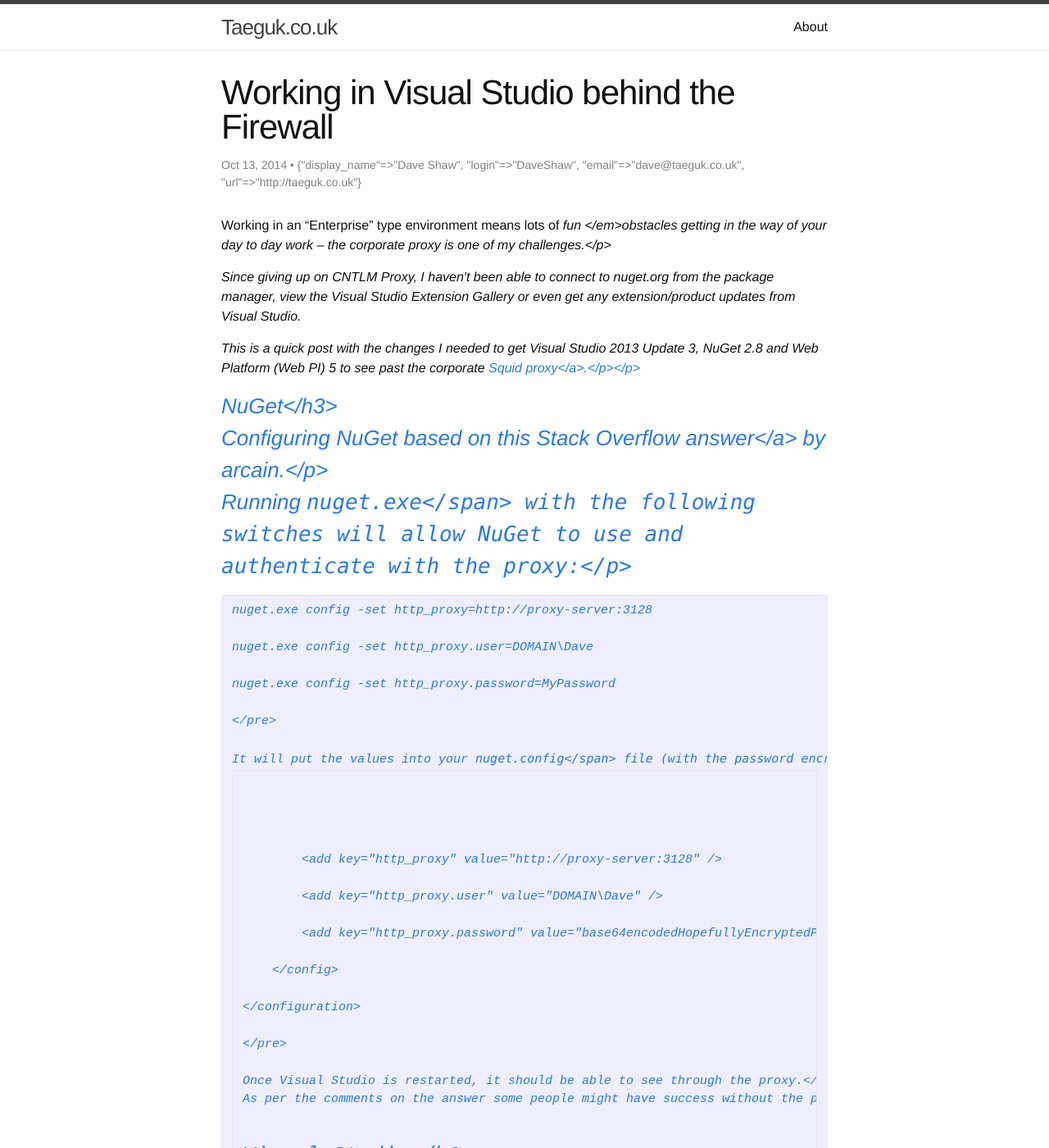
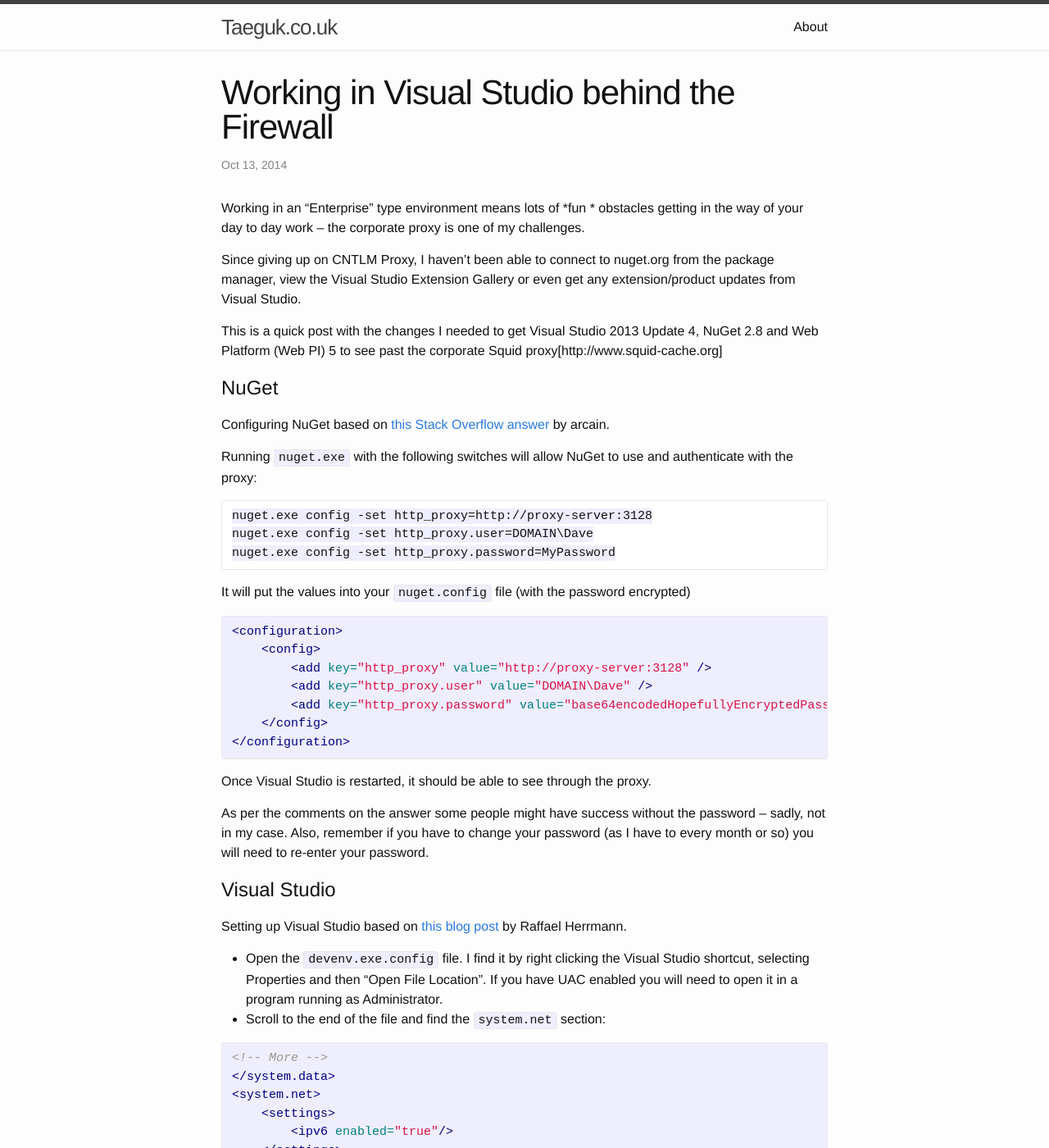
Before and after one commit to xdaDaveShaw/xdaDaveShaw.github.io, a Jekyll site: the page built from blog/_posts/2014-10-13-working-in-visual-studio-behind-the-firewall.markdown, in a window 1280 px wide and 1400 px high. Shown: the whole window at 82% size. Built offline with Jekyll 4.4.1, drawn with Linux system fonts in a browser that asks for light colours; some of the changed text lies outside the part shown.

Commit message:
Updating Firewall working

```diff
--- a/blog/_posts/2014-10-13-working-in-visual-studio-behind-the-firewall.markdown
+++ b/blog/_posts/2014-10-13-working-in-visual-studio-behind-the-firewall.markdown
@@ -3,81 +3,89 @@ layout: post
 status: publish
 published: true
 title: Working in Visual Studio behind the Firewall
-author:
-  display_name: Dave Shaw
-  login: DaveShaw
-  email: dave@taeguk.co.uk
-  url: http://taeguk.co.uk
-author_login: DaveShaw
-author_email: dave@taeguk.co.uk
-author_url: http://taeguk.co.uk
-wordpress_id: 1012
-wordpress_url: http://taeguk.co.uk/?p=1012
 date: '2014-10-13 22:38:56 +0100'
 date_gmt: '2014-10-13 21:38:56 +0100'
 categories:
 - Development
 - Visual Studio
 - nuget
-tags: []
-comments: []
 ---
-<p>Working in an &ldquo;Enterprise&rdquo; type environment means lots of <em>fun <&#47;em>obstacles getting in the way of your day to day work &ndash; the corporate proxy is one of my challenges.</p>
-<p>Since giving up on CNTLM Proxy, I haven't been able to connect to nuget.org from the package manager, view the Visual Studio Extension Gallery or even get any extension&#47;product updates from Visual Studio.</p>
-<p align="left">This is a quick post with the changes I needed to get Visual Studio 2013 Update 3, NuGet 2.8 and Web Platform (Web PI) 5 to see past the corporate <a href="http:&#47;&#47;www.squid-cache.org&#47;">Squid proxy<&#47;a>.<&#47;p></p>
-<h3>NuGet<&#47;h3><br />
-Configuring NuGet based on <a href="http:&#47;&#47;stackoverflow.com&#47;a&#47;15463892&#47;383710">this Stack Overflow answer<&#47;a> by arcain.</p>
-<p>Running <span style="font-family: Consolas;">nuget.exe<&#47;span> with the following switches will allow NuGet to use and authenticate with the proxy:</p>
-<pre>nuget.exe config -set http_proxy=http:&#47;&#47;proxy-server:3128<br />
-nuget.exe config -set http_proxy.user=DOMAIN\Dave<br />
-nuget.exe config -set http_proxy.password=MyPassword<br />
-<&#47;pre><br />
-It will put the values into your <span style="font-family: Consolas;">nuget.config<&#47;span> file (with the password encrypted).</p>
-<pre class="brush: xml; gutter: false;"><configuration><br />
-    <config><br />
-        <add key="http_proxy" value="http:&#47;&#47;proxy-server:3128" &#47;><br />
-        <add key="http_proxy.user" value="DOMAIN\Dave" &#47;><br />
-        <add key="http_proxy.password" value="base64encodedHopefullyEncryptedPassword" &#47;><br />
-    <&#47;config><br />
-<&#47;configuration><br />
-<&#47;pre><br />
-Once Visual Studio is restarted, it should be able to see through the proxy.</p>
-<p>As per the comments on the answer some people might have success without the password &ndash; sadly, not in my case. Also, remember if you have to change your password (as I have to every month or so) you will need to re-enter your password.</p>
-<h3>Visual Studio<&#47;h3><br />
-Setting up Visual Studio based on <a href="http:&#47;&#47;en.code-bude.net&#47;2013&#47;07&#47;15&#47;how-to-setup-a-proxy-server-in-visual-studio-2012&#47;">this blog post<&#47;a> by Raffael Herrmann.</p>
-<ol>
-<li>Open the <span style="font-family: Consolas;">devenv.exe.config<&#47;span> file. I find it by right clicking the Visual Studio shortcut, selecting Properties and then &ldquo;Open File Location&rdquo;. If you have UAC enabled you will need to open it in a program running as Administrator.<&#47;li>
-<li>Scroll to the end of the file and find the <span style="font-family: Consolas;">system.net<&#47;span> section:
-<pre class="brush: xml; gutter: false;"><!-- More --><br />
-<&#47;system.data><br />
-<system.net><br />
-    <settings><br />
-        <ipv6 enabled="true"&#47;><br />
-    <&#47;settings><br />
-<&#47;system.net><br />
-<appSettings><br />
-<!-- More --><br />
-<&#47;pre><br />
-<&#47;li></p>
-<li>Add the following below <span style="font-family: Consolas;"><&#47;settings><&#47;span>:
-<pre class="brush: xml; gutter: false;"><defaultProxy useDefaultCredentials="true" enabled="true"></p>
-<proxy bypassonlocal="true" proxyaddress="http:&#47;&#47;proxy-server:3128" &#47;>
-<&#47;defaultProxy><br />
-<&#47;pre><br />
-<&#47;li></p>
-<li>The final version will look something like this:
-<pre class="brush: xml; gutter: false;"><system.net><br />
-    <settings><br />
-        <ipv6 enabled="true"&#47;><br />
-    <&#47;settings><br />
-    <defaultProxy useDefaultCredentials="true" enabled="true"></p>
-<proxy bypassonlocal="true" proxyaddress="http:&#47;&#47;proxy-server:3128" &#47;>
-    <&#47;defaultProxy><br />
-<&#47;system.net><br />
-<&#47;pre><br />
-<&#47;li><br />
-<&#47;ol></p>
-<h3>Web Platform Installer<&#47;h3><br />
-This was the same set of changes needed for Visual Studio, except with the <span style="font-family: Consolas;">WebPlatformInstaller.exe.config<&#47;span> file, which I again obtained from the shortcut properties using &ldquo;Open File Location&rdquo;.</p>
-<h3>Thanks<&#47;h3></p>
-<p align="left">Big thanks to <a href="https:&#47;&#47;twitter.com&#47;arcain">Eric Cain<&#47;a> and <a href="https:&#47;&#47;twitter.com&#47;pinguinmann">Raffael Herrmann<&#47;a> for enabling me to connect to the internet again <img class="wlEmoticon wlEmoticon-smile" style="border-style: none;" src="http:&#47;&#47;taeguk.co.uk&#47;wp-content&#47;uploads&#47;2014&#47;10&#47;wlEmoticon-smile.png" alt="Smile" &#47;>.<&#47;p></p>
+Working in an "Enterprise" type environment means lots of *fun * obstacles getting in the way of your day to day work &ndash; the corporate proxy is one of my challenges.
+
+Since giving up on CNTLM Proxy, I haven't been able to connect to nuget.org from the package manager, view the Visual Studio Extension Gallery or even get any extension&#47;product updates from Visual Studio.
+
+This is a quick post with the changes I needed to get Visual Studio 2013 Update 4, NuGet 2.8 and Web Platform (Web PI) 5 to see past the corporate Squid proxy[http://www.squid-cache.org]
+
+# NuGet
+
+Configuring NuGet based on [this Stack Overflow answer](http://stackoverflow.com/a/15463892/383710) by arcain.
+
+Running `nuget.exe` with the following switches will allow NuGet to use and authenticate with the proxy:
+
+    nuget.exe config -set http_proxy=http://proxy-server:3128
+    nuget.exe config -set http_proxy.user=DOMAIN\Dave
+    nuget.exe config -set http_proxy.password=MyPassword
+
+It will put the values into your `nuget.config` file (with the password encrypted)
+
+{% highlight xml %}
+<configuration>
+    <config>
+        <add key="http_proxy" value="http://proxy-server:3128" />
+        <add key="http_proxy.user" value="DOMAIN\Dave" />
+        <add key="http_proxy.password" value="base64encodedHopefullyEncryptedPassword" />
+    </config>
+</configuration>
+{% endhighlight %}
+
+Once Visual Studio is restarted, it should be able to see through the proxy.
+
+As per the comments on the answer some people might have success without the password &ndash; sadly, not in my case. Also, remember if you have to change your password (as I have to every month or so) you will need to re-enter your password.
+
+# Visual Studio
+
+Setting up Visual Studio based on [this blog post](http://en.code-bude.net/2013/07/15/how-to-setup-a-proxy-server-in-visual-studio-2012/) by Raffael Herrmann.
+
+ - Open the `devenv.exe.config` file. I find it by right clicking the Visual Studio shortcut, selecting Properties and then "Open File Location". If you have UAC enabled you will need to open it in a program running as Administrator.
+ - Scroll to the end of the file and find the `system.net` section:
+
+{% highlight xml %}
+<!-- More -->
+</system.data>
+<system.net>
+    <settings>
+        <ipv6 enabled="true"/>
+    </settings>
+</system.net>
+<appSettings>
+<!-- More -->
+{% endhighlight %}
+
+- Add the following below `</settings>`:
+
+{% highlight xml %}
+<defaultProxy useDefaultCredentials="true" enabled="true">
+    <proxy bypassonlocal="true" proxyaddress="http://proxy-server:3128" />
+</defaultProxy>
+{% endhighlight %}
+
+- The final version will look something like this:
+
+{% highlight xml %}
+<system.net>
+    <settings>
+        <ipv6 enabled="true"/>
+    </settings>
+    <defaultProxy useDefaultCredentials="true" enabled="true">
+        <proxy bypassonlocal="true" proxyaddress="http://proxy-server:3128" />
+    </defaultProxy>
+</system.net>
+{% endhighlight %}
+
+# Web Platform Installer
+
+This was the same set of changes needed for Visual Studio, except with the `WebPlatformInstaller.exe.config` file, which I again obtained from the shortcut properties using "Open File Location".
+
+ # Thanks
+
+Big thanks to [Eric Cain](https://twitter.com/arcain) and [Raffael Herrmann](https://twitter.com/pinguinmann) for enabling me to connect to the internet again :).
```
